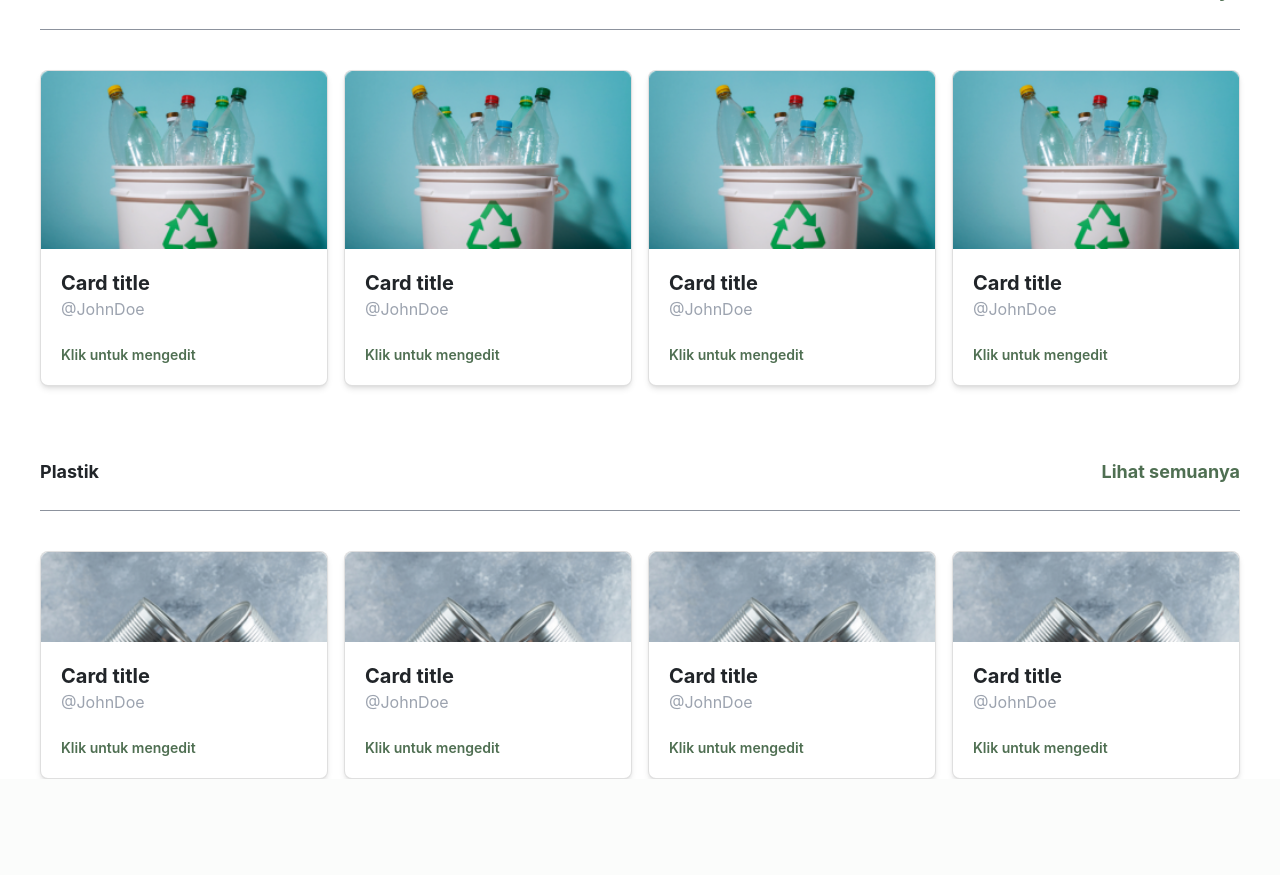
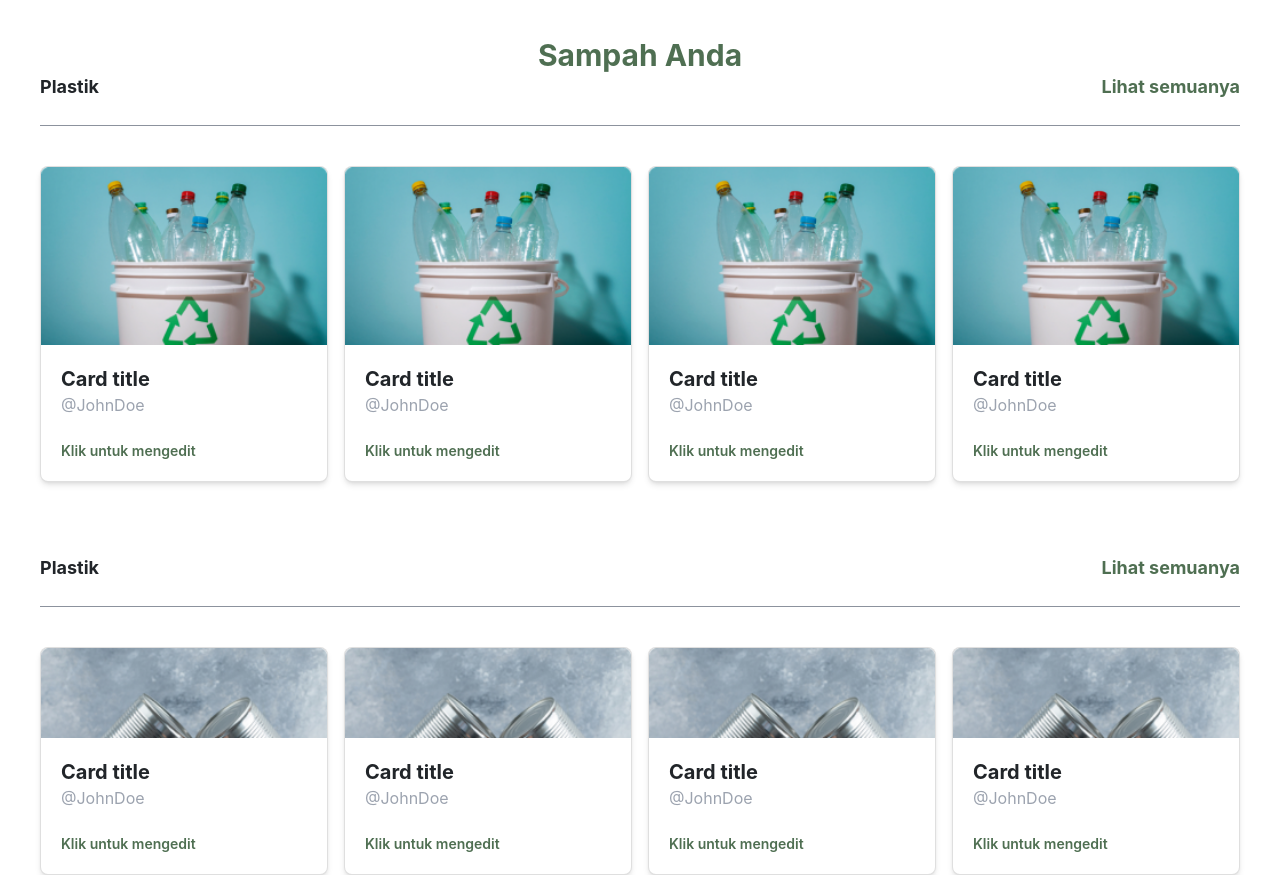
Before and after one commit to raihan-faza/lahhgo, a Django app: page /shop/products/ in a window 1280 px wide. Shown: the part 99-974 px from the top of the page. Before the commit the page ends 878 px from the top, so only its background shows below. Run offline with Django 5.2, Linux system fonts and the light colour scheme; some libraries are stand-ins or nearby versions.

Commit message:
fix: Update landing page layout and styles

```diff
--- a/sampah/templates/products.html
+++ b/sampah/templates/products.html
@@ -1,7 +1,7 @@
 {% extends 'base.html' %}
 {% block title %}Products{% endblock %}
 {% block content %} {% include 'navbar.html' %}
-<div class="flex flex-col items-center">
+<div class="flex flex-col items-center justify-center pt-24 min-h-screen">
   <h1 class="text-3xl font-bold mt-10" style="color: #4f6f52">Sampah Anda</h1>
   <div>
     <div class='flex justify-between text-lg'>
```
